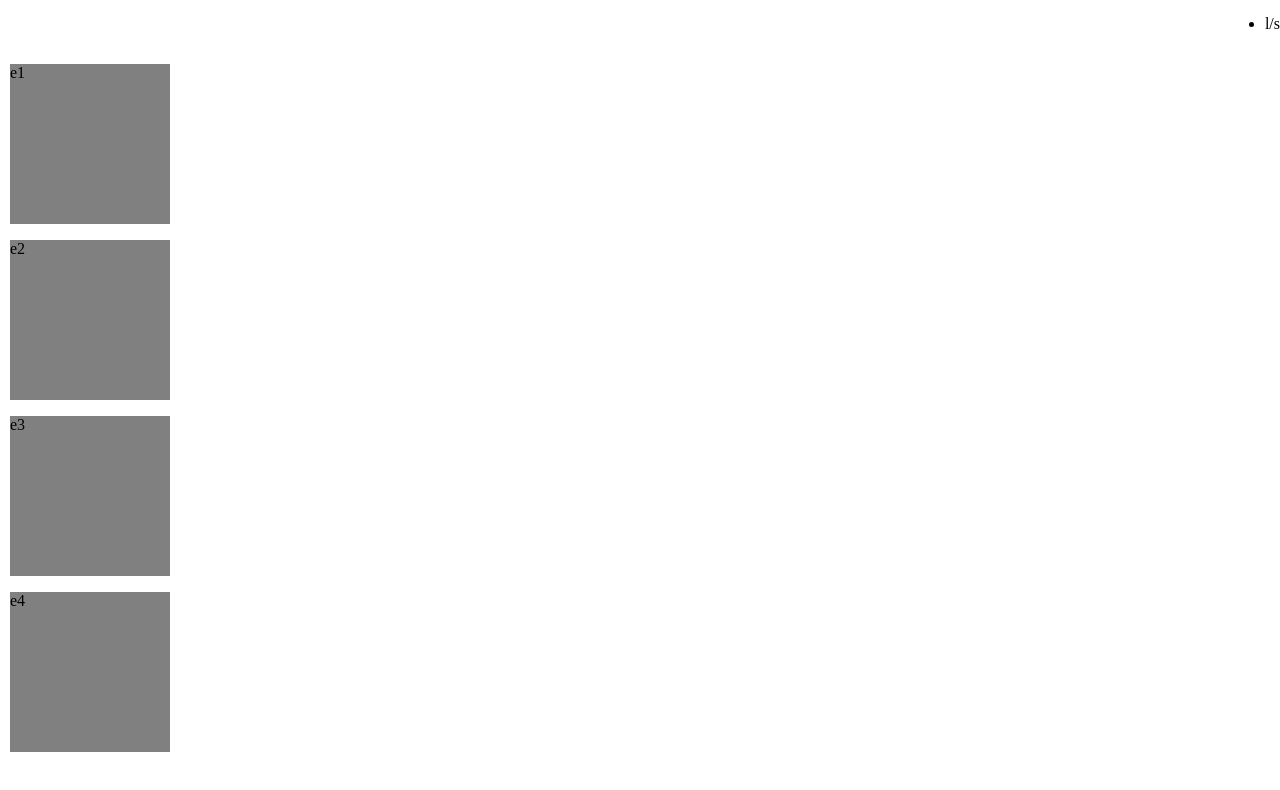
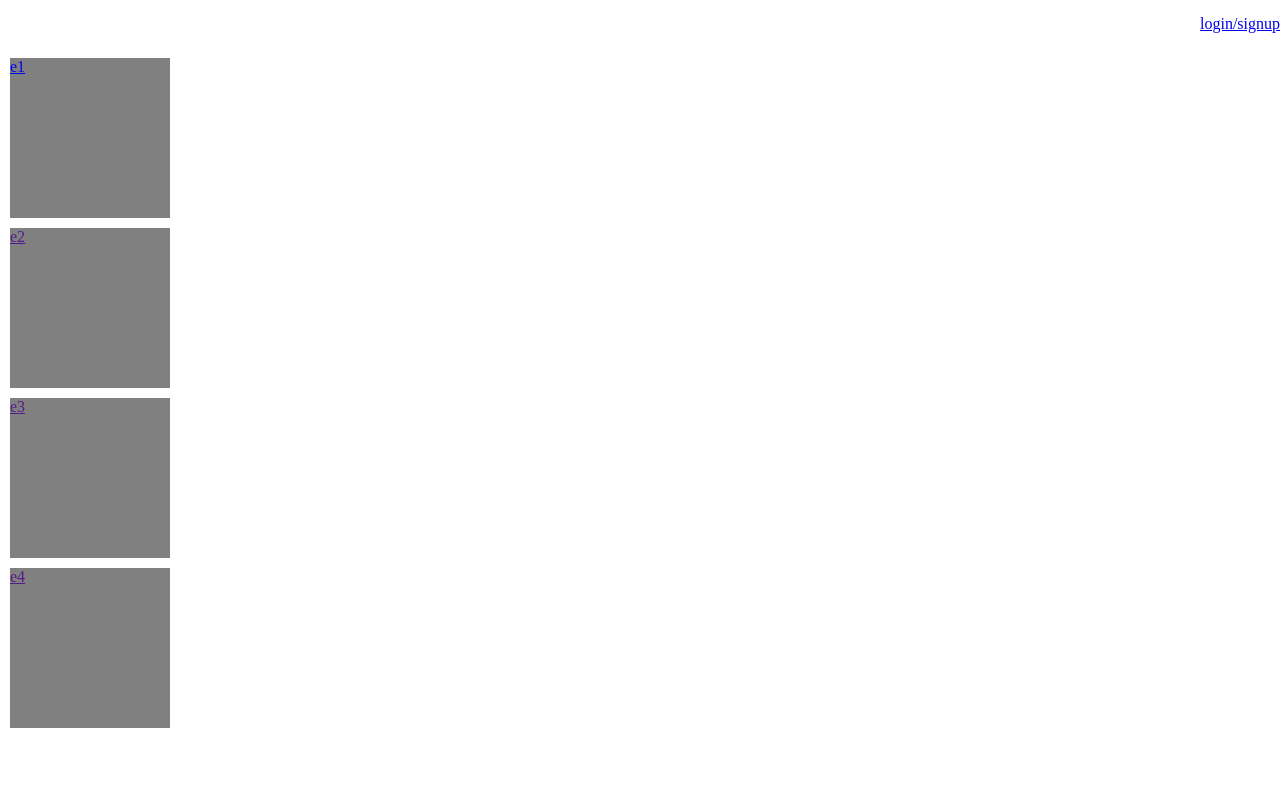
Before and after one commit to siyam333/ps, a website: page index.html in a window 1280 px wide. Drawn offline with Linux system fonts and the light colour scheme.

Commit message:
major base changes 😏

```diff
--- /dev/null
+++ b/common.js
@@ -0,0 +1 @@
+export let login=false;
--- a/index.html
+++ b/index.html
@@ -3,7 +3,7 @@
   <head>
     <meta charset="UTF-8" />
     <meta name="viewport" content="width=device-width, initial-scale=1.0" />
-    <title>Vite App</title>
+    <title>event</title>
   </head>
   <body>
     <head>
@@ -30,11 +30,11 @@
       </style>
   </head>
   <body>
-      <header> <ul><li>l/s</li></ul> </header>
-      <div class="box"><p>e1</p></div>
-      <div class="box"><p>e2</p></div>
-      <div class="box"><p>e3</p></div>
-      <div class="box"><p>e4</p></div>
+      <header> <a href="/files/login.html" target="_parent" rel="noreferrer">login/signup</a> </header>
+      <div class="box"><a href="/files/e1.html">e1</a></div>
+      <div class="box"><a href="">e2</a></div>
+      <div class="box"><a href="">e3</a></div>
+      <div class="box"><a href="">e4</a></div>
   </body>
   </body>
 
--- a/package.json
+++ b/package.json
@@ -10,5 +10,8 @@
   },
   "devDependencies": {
     "vite": "^5.0.8"
+  },
+  "dependencies": {
+    "firebase": "^10.8.0"
   }
 }
```
Also changed, not shown: files/e1.html (+15 -1 lines), 2 other files.
